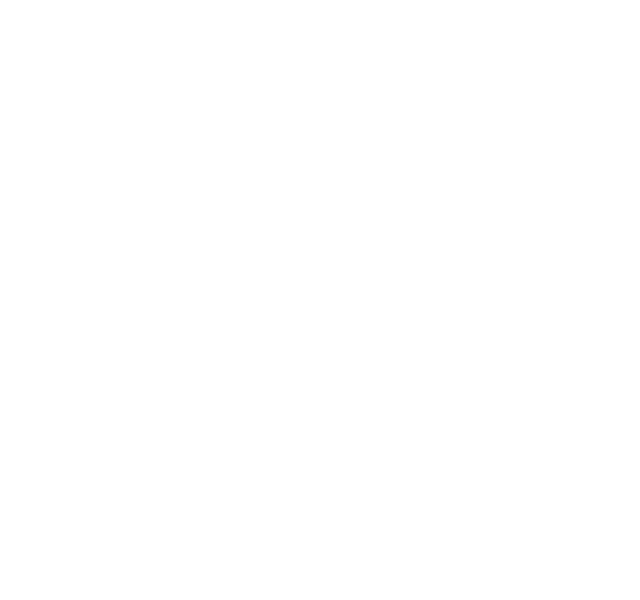
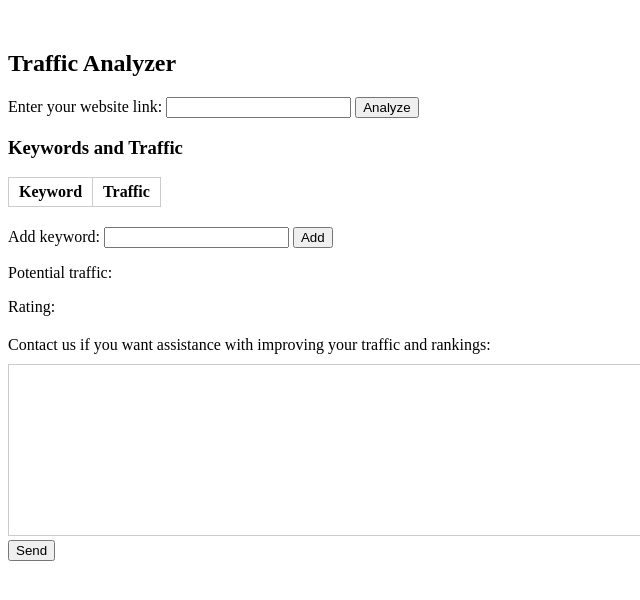
Before and after one commit to FasihUrRahman/RoomWorkOnMac, a plain HTML site: page index.html in a window 1280 px wide. Shown: the whole page, without its empty margins (0-640 px from the left). Drawn offline with Linux system fonts and the light colour scheme.

Commit message:
New Update

```diff
--- a/index.html
+++ b/index.html
@@ -5,8 +5,44 @@
     <meta http-equiv="X-UA-Compatible" content="IE=edge">
     <meta name="viewport" content="width=device-width, initial-scale=1.0">
     <title>Document</title>
+    <link rel="stylesheet" href="style.css">
 </head>
 <body>
+    <div class="traffic-analyzer-section">
+        <h2>Traffic Analyzer</h2>
+        <form>
+          <label for="website-link">Enter your website link:</label>
+          <input type="text" id="website-link" name="website-link" required>
+          <button type="submit">Analyze</button>
+        </form>
+        <div id="traffic-results">
+          <h3>Keywords and Traffic</h3>
+          <table>
+            <thead>
+              <tr>
+                <th>Keyword</th>
+                <th>Traffic</th>
+              </tr>
+            </thead>
+            <tbody>
+              <!-- results will be populated here -->
+            </tbody>
+          </table>
+          <form id="add-keyword-form">
+            <label for="add-keyword">Add keyword:</label>
+            <input type="text" id="add-keyword" name="add-keyword">
+            <button type="submit">Add</button>
+          </form>
+          <p>Potential traffic: <span id="potential-traffic"></span></p>
+          <p>Rating: <span id="rating"></span></p>
+          <form id="contact-form">
+            <label for="contact-message">Contact us if you want assistance with improving your traffic and rankings:</label>
+            <textarea id="contact-message" name="contact-message"></textarea>
+            <button type="submit">Send</button>
+          </form>
+        </div>
+      </div>
 
+    <script src="script.js"></script>
 </body>
 </html>
--- /dev/null
+++ b/script.js
@@ -0,0 +1,36 @@
+// get DOM elements
+const websiteLinkInput = document.getElementById('website-link');
+const trafficResultsDiv = document.getElementById('traffic-results');
+const addKeywordForm = document.getElementById('add-keyword-form');
+const potentialTrafficSpan = document.getElementById('potential-traffic');
+const ratingSpan = document.getElementById('rating');
+const contactForm = document.getElementById('contact-form');
+
+// handle form submission
+function analyzeTraffic(event) {
+  event.preventDefault();
+  const websiteLink = websiteLinkInput.value;
+
+  // make API call to get traffic and ranking data
+  // and populate the table with the results
+
+  // calculate potential traffic based on added keywords
+  // and update the potentialTrafficSpan
+
+  // calculate rating based on current rankings
+  // and update the ratingSpan
+}
+
+// handle add keyword form submission
+function addKeyword(event) {
+  event.preventDefault();
+  const newKeyword = addKeywordForm.elements['add-keyword'].value;
+
+  // add the keyword to the list and recalculate potential traffic
+  // update the potentialTrafficSpan and ratingSpan
+}
+
+// handle contact form submission
+function contactRankskipper(event) {
+  event.preventDefault();
+  const message = contactForm.elements['contact-message'].value
--- /dev/null
+++ b/style.css
@@ -0,0 +1,37 @@
+.traffic-analyzer-section {
+    margin-top: 50px;
+  }
+
+  #traffic-results table {
+    border-collapse: collapse;
+    margin-bottom: 20px;
+  }
+
+  #traffic-results th, #traffic-results td {
+    padding: 5px 10px;
+    border: 1px solid #ccc;
+  }
+
+  #traffic-results th {
+    font-weight: bold;
+  }
+
+  #add-keyword-form {
+    margin-top: 20px;
+  }
+
+  #contact-form {
+    margin-top: 20px;
+  }
+
+  #contact-form label {
+    display: block;
+    margin-bottom: 10px;
+  }
+
+  #contact-form textarea {
+    width: 100%;
+    height: 150px;
+    padding: 10px;
+    border: 1px solid #ccc;
+  }
```
